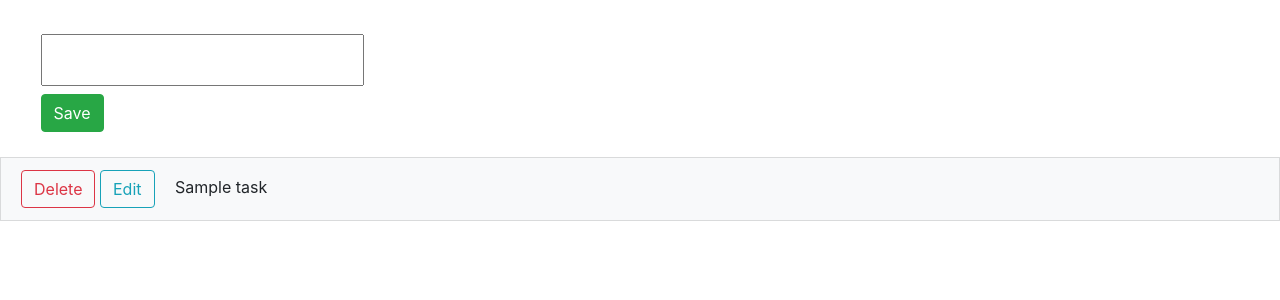
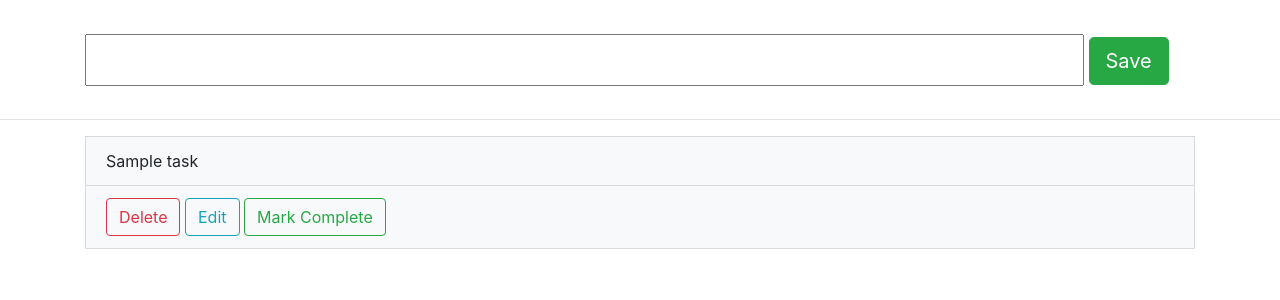
Before and after one commit to BESoft33/TodoList, a Django app: template TODO/templates/index.html in a window 1280 px wide. Shown: the top 300 px of the page. Run offline with Django 3.2, Linux system fonts and the light colour scheme; the template is opened without the code that fills it: most values are stand-ins (such as "Sample title", 1, 10 or a date in 2020); form fields are guessed from the names that the template uses; some libraries are stand-ins or nearby versions.

Commit message:
homepage

```diff
--- a/TODO/templates/index.html
+++ b/TODO/templates/index.html
@@ -9,20 +9,37 @@
 
 </head>
 <body>
-    <div class="container row space">
-        <form method="POST" action="/">
+    <div class="space">
+        <form method="POST" action="/" class="container">
             {% csrf_token %}
                 {{ form.title }}
-                <button type="submit" class="btn btn-sm-2 btn-success ">Save</button>
+                <button type="submit" class="btn btn-success btn-lg">Save</button>
         </form>
     </div>
+    <hr>
+    {% for task in tasks %}
+    <div class="container">
+        <div class=" list-group-item bg-light">
+        {% if task.completed %}
+            <strike>{{ task }}</strike>
+        {% else %}
+            <span>{{ task }}</span>
+        {% endif %}
+        </div>
+        <div class=" list-group-item bg-light">
+            <a class="btn btn-outline-danger btn-md" href="{% url 'delete' task.id %}" name='delete'>Delete</a>
+            <a class="btn btn-outline-info  btn-md" href="{% url 'update' task.id %}" name='update'>Edit</a>
 
-    {% for task in tasks %}
-        <div class="container list-group-item col-12 bg-light">
-            <a class="btn btn-outline-danger ">Delete</a>
-            <a class="btn btn-outline-info  br" href="{% url 'update' task.id %}">Edit</a>
-            {{ task }}
+        {% if task.completed %}
+            <a class="btn btn-outline-secondary btn-md" href="{% url 'check' task.id %}" name='check'>Mark Incomplete</a>
+        {% else %}
+            <a class="btn btn-outline-success btn-md" href="{% url 'check' task.id %}" name='check'>Mark Complete</a>
+        {% endif %}
         </div>
+
+
+    </div>
+    <br>
     {% endfor %}
 
 </body>
```
